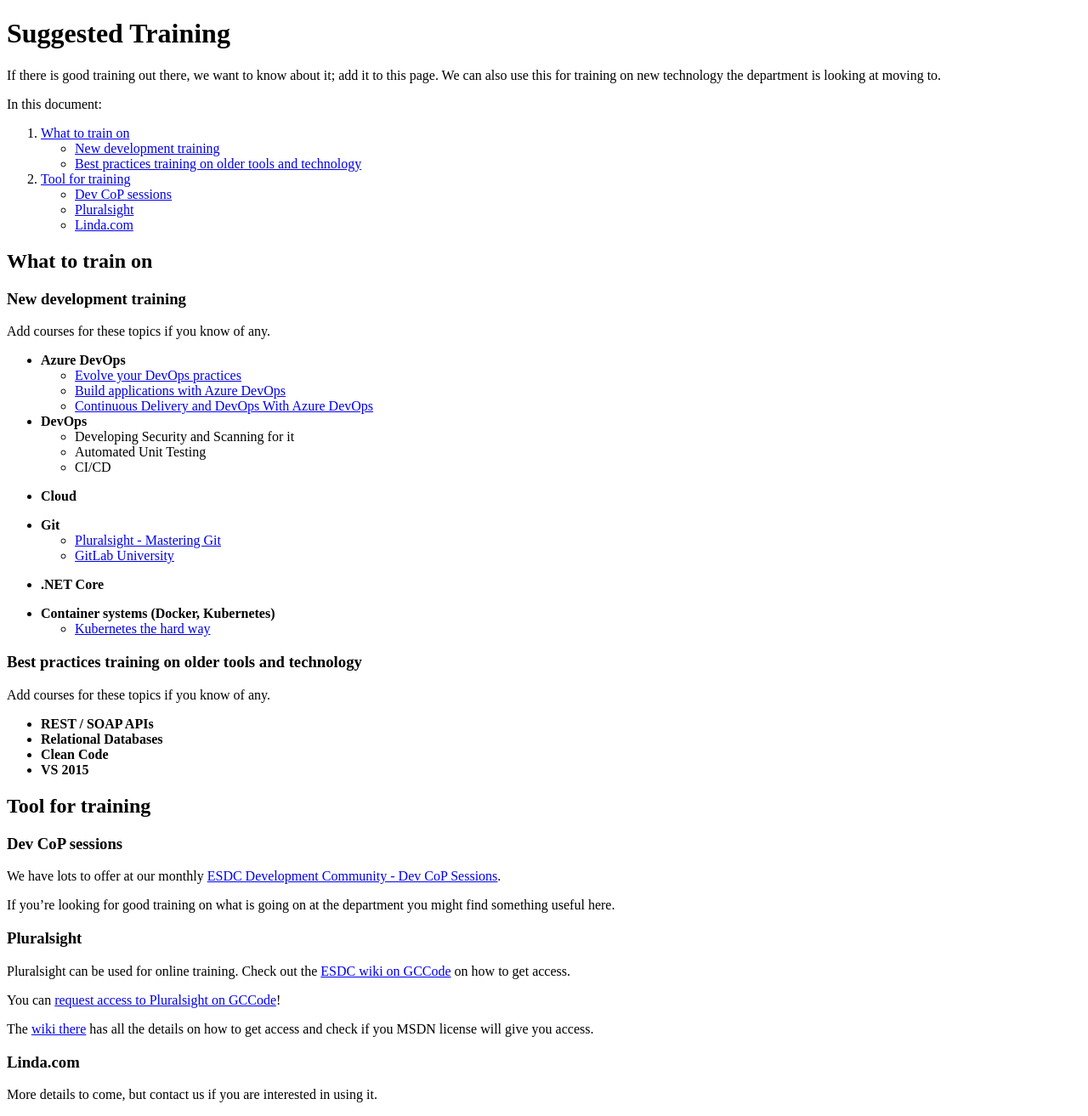
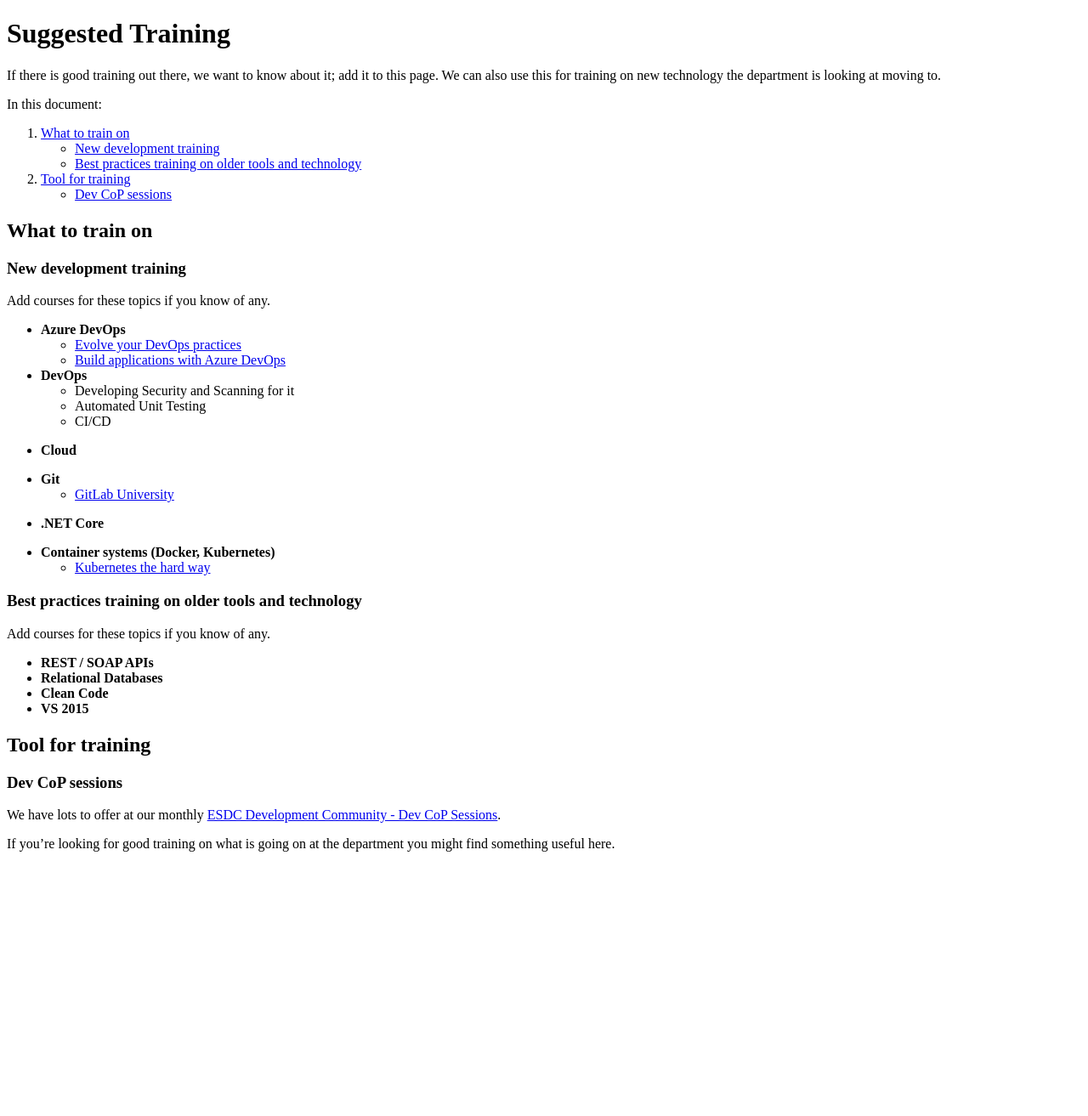
Before and after one commit to esdc-devcop/esdc-devcop.github.io, a Jekyll site: the page built from docs/_references/suggested-training.md, in a window 1280 px wide. Shown: the whole page at 85% size. Built offline with Jekyll 4.4.1, drawn with Linux system fonts in a browser that asks for light colours; comment, search, counter and statistics services are not loaded; after the commit the page ends 1018 px from its top, so only the background shows below that.

Commit message:
fixes issue #381 and updated submodules (#390)
* fixes issue #381 and updated submodules

* fixed markdown errors

```diff
--- a/docs/_references/suggested-training.md
+++ b/docs/_references/suggested-training.md
@@ -13,8 +13,6 @@
 
 1. [Tool for training](#tool-for-training)
    * [Dev CoP sessions](#dev-cop-sessions)
-   * [Pluralsight](#pluralsight)
-   * [Linda.com](#lindacom)
 
 ## What to train on
 
@@ -25,7 +23,6 @@
 * **Azure DevOps**
   * [Evolve your DevOps practices](https://docs.microsoft.com/en-us/learn/paths/evolve-your-devops-practices)
   * [Build applications with Azure DevOps](https://docs.microsoft.com/en-us/learn/paths/build-applications-with-azure-devops/)
-  * [Continuous Delivery and DevOps With Azure DevOps](https://www.pluralsight.com/courses/continuous-delivery-azure-devops-big-picture)
 
 * **DevOps**
   * Developing Security and Scanning for it
@@ -35,7 +32,6 @@
 * **Cloud**
 
 * **Git**
-  * [Pluralsight - Mastering Git](https://app.pluralsight.com/library/courses/mastering-git/)
   * [GitLab University](https://docs.gitlab.com/ee/university/)
 
 * **.NET Core**
@@ -59,15 +55,3 @@
 We have lots to offer at our monthly [ESDC Development Community - Dev CoP Sessions](/strategy/dates.md).
 
 If you're looking for good training on what is going on at the department you might find something useful here.
-
-### Pluralsight
-
-Pluralsight can be used for online training. Check out the [ESDC wiki on GCCode](https://gccode.ssc-spc.gc.ca/iitb-dgiit/sds/PluralsightLicenses/wikis/making-a-request) on how to get access.
-
-You can [request access to Pluralsight on GCCode](https://gccode.ssc-spc.gc.ca/iitb-dgiit/sds/PluralsightLicenses)!
-
-The [wiki there](https://gccode.ssc-spc.gc.ca/iitb-dgiit/sds/PluralsightLicenses/wikis/home) has all the details on how to get access and check if you MSDN license will give you access.
-
-### Linda.com
-
-More details to come, but contact us if you are interested in using it.
```
Also changed, not shown: docs/_guides/tfvc-to-git.md (+0 -1 lines).
